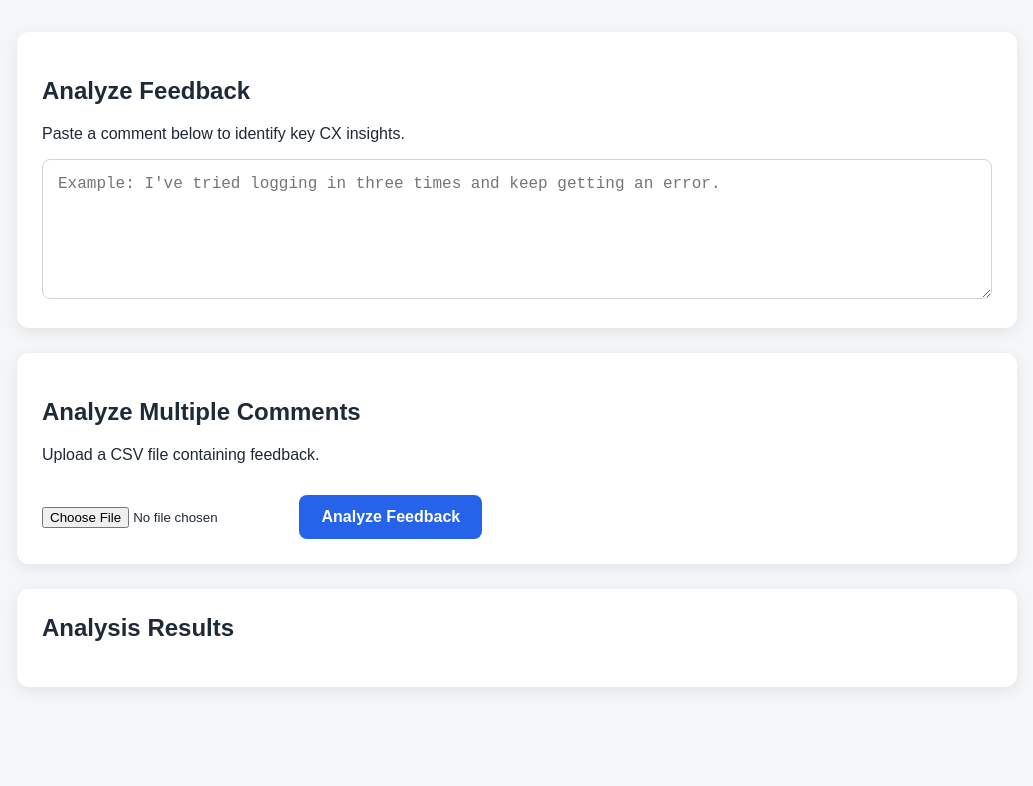
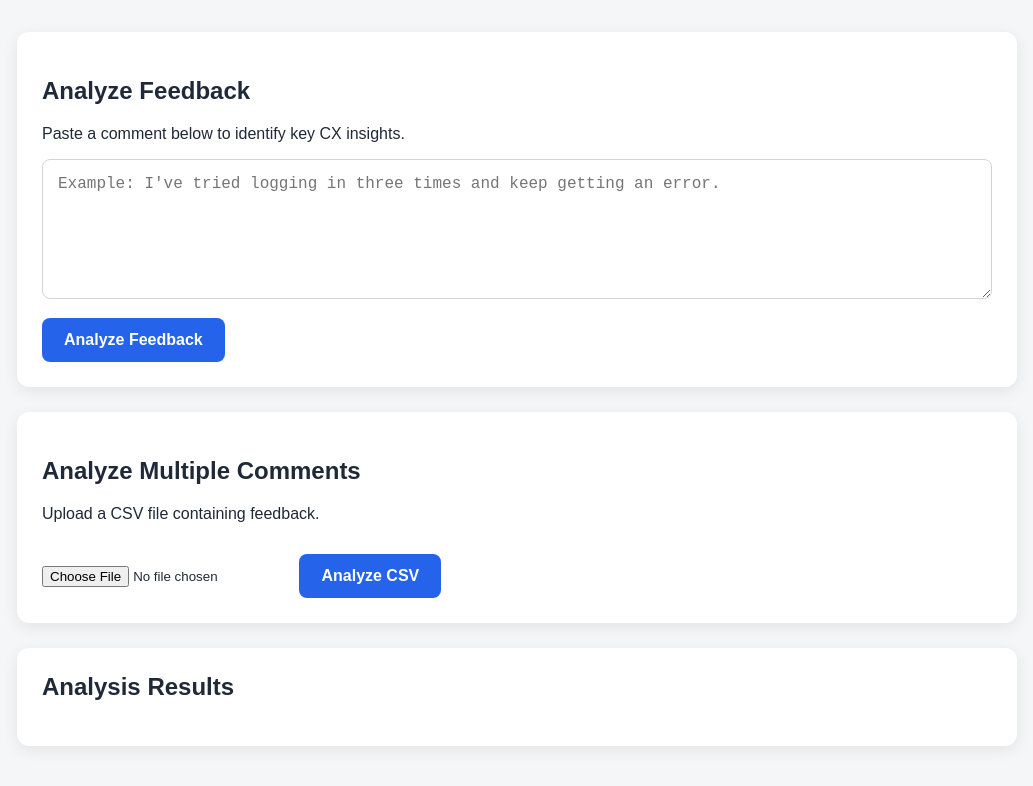
Before and after one commit to dviddy/feedback-analyzer, a plain HTML site: page index.html in a window 1280 px wide. Shown: the part 148-934 px from the top of the page, without its empty margins (123-1156 px from the left). Before the commit the page ends 900 px from the top, so only its background shows below. Drawn offline with Linux system fonts and the light colour scheme.

Commit message:
Fix single and bulk feedback analysis

```diff
--- a/browser.js
+++ b/browser.js
@@ -116,6 +116,19 @@ function analyzeFeedback(feedback) {
 };
 }
 
+function analyzeSingleFeedback() {
+    const feedback = document.getElementById("feedback").value;
+
+    const result = analyzeFeedback(feedback);
+
+    document.getElementById("analysis").innerHTML =
+        "<div class='insight'><strong>Category</strong>" + result.category + "</div>" +
+        "<div class='insight'><strong>Sentiment</strong>" + result.sentiment + "</div>" +
+        "<div class='insight'><strong>Effort</strong>" + result.effort + "</div>" +
+        "<div class='insight'><strong>Priority</strong>" + result.priority + "</div>" +
+        "<div class='insight'><strong>Recommended Action</strong>" + result.action + "</div>";
+}
+
 function analyzeCSV() {
     const fileInput = document.getElementById("csvFile");
     const file = fileInput.files[0];
--- a/index.html
+++ b/index.html
@@ -108,6 +108,7 @@
     <h2>Analyze Feedback</h2>
     <p>Paste a comment below to identify key CX insights.</p>
     <textarea id="feedback" rows="6" placeholder="Example: I've tried logging in three times and keep getting an error."></textarea>
+    <button onclick="analyzeSingleFeedback()">Analyze Feedback</button>
 
 </div>
 
@@ -116,9 +117,8 @@
     <p>Upload a CSV file containing feedback.</p>
 
     <input type="file" id="csvFile" accept=".csv">
+    <button onclick="analyzeCSV()">Analyze CSV</button>
 
-    <button onclick="analyzeCSV
-    (document.getElementById('csvFile').files[0])">Analyze Feedback</button>
 </div>
 
     <div id="results">
```
